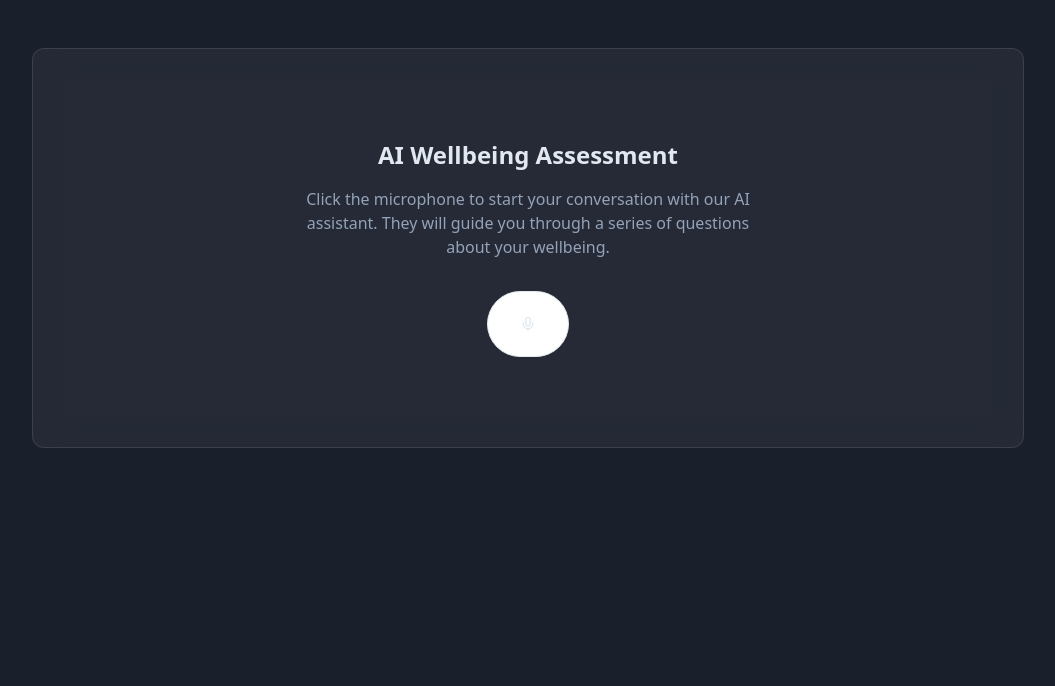
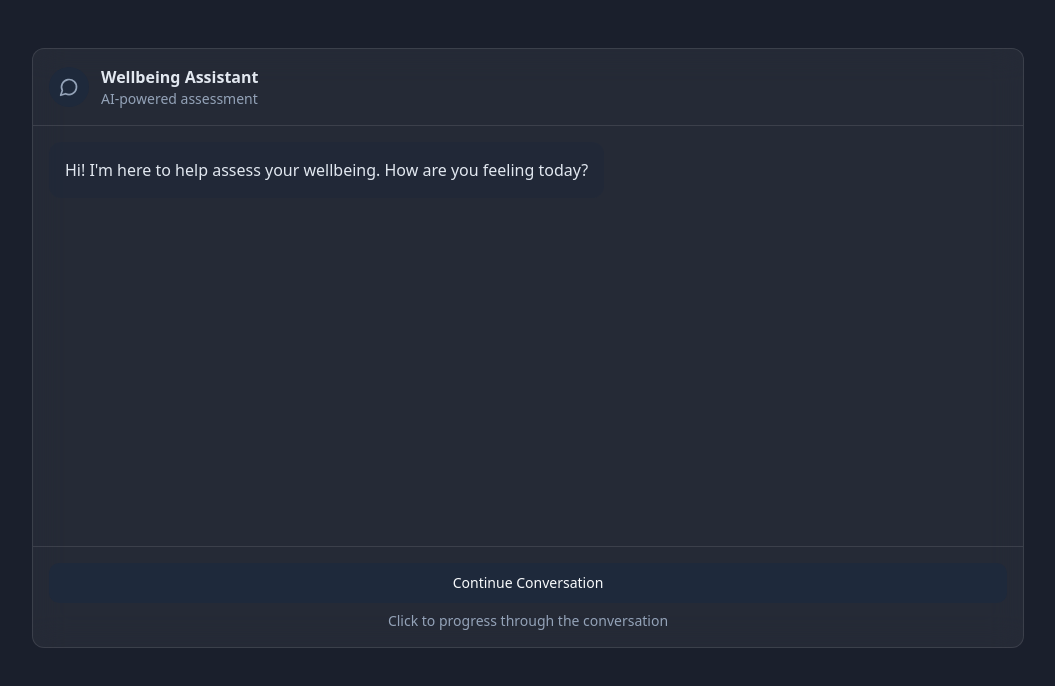
Before and after one commit to juliusthimm/jessi, a React (Vite) app: page / in a window 1280 px wide. Both pictures are taken after a click on the button "Start Assessment". Shown: the top 686 px of the page, without its empty margins (112-1167 px from the left). Built offline with nearby package versions, Linux system fonts and the light colour scheme.

Commit message:
Update AI assessment UI
Refactor the AI assessment page to display an active conversation mode instead of a recording UI.  This will represent the two-way conversation flow more accurately.

```diff
--- a/src/components/ChatInterface.tsx
+++ b/src/components/ChatInterface.tsx
@@ -1,45 +1,112 @@
 
-import { useState } from "react";
-import { Mic, StopCircle } from "lucide-react";
+import { useState, useEffect } from "react";
+import { MessageCircle } from "lucide-react";
 import { Button } from "@/components/ui/button";
 
+type Message = {
+  id: number;
+  text: string;
+  isAi: boolean;
+};
+
 export const ChatInterface = ({ onComplete }: { onComplete: () => void }) => {
-  const [isRecording, setIsRecording] = useState(false);
+  const [messages, setMessages] = useState<Message[]>([]);
+  const [currentStep, setCurrentStep] = useState(0);
 
-  const toggleRecording = () => {
-    setIsRecording(!isRecording);
-    if (isRecording) {
-      // Simulate assessment completion
-      setTimeout(onComplete, 1000);
+  // Simulated conversation flow
+  const conversationSteps = [
+    "Hi! I'm here to help assess your wellbeing. How are you feeling today?",
+    "Let's talk about your work conditions. Is your current workload manageable?",
+    "How would you describe the atmosphere at your workplace?",
+    "That's helpful to know. Now, regarding your motivation - do you find your work challenging enough?",
+    "Thank you for sharing. Based on our conversation, I'll now prepare your wellbeing report."
+  ];
+
+  useEffect(() => {
+    // Add initial AI message
+    if (messages.length === 0) {
+      setTimeout(() => {
+        setMessages([
+          { id: 1, text: conversationSteps[0], isAi: true }
+        ]);
+      }, 1000);
+    }
+  }, []);
+
+  const simulateResponse = () => {
+    const nextStep = currentStep + 1;
+    if (nextStep < conversationSteps.length) {
+      setCurrentStep(nextStep);
+      setMessages(prev => [
+        ...prev,
+        // Simulate user response
+        {
+          id: prev.length + 1,
+          text: "...", // In a real app, this would be actual user input
+          isAi: false
+        },
+        // AI response
+        {
+          id: prev.length + 2,
+          text: conversationSteps[nextStep],
+          isAi: true
+        }
+      ]);
+    } else {
+      // End the conversation
+      setTimeout(onComplete, 1500);
     }
   };
 
   return (
-    <div className="flex flex-col items-center justify-center min-h-[400px] p-8 rounded-xl bg-white/5 backdrop-blur-lg border border-white/10">
-      <div className="text-center mb-8">
-        <h2 className="text-2xl font-semibold mb-4">AI Wellbeing Assessment</h2>
-        <p className="text-pulse-300 max-w-md">
-          Click the microphone to start your conversation with our AI assistant.
-          They will guide you through a series of questions about your wellbeing.
+    <div className="flex flex-col h-[600px] rounded-xl bg-white/5 backdrop-blur-lg border border-white/10">
+      {/* Chat header */}
+      <div className="p-4 border-b border-white/10">
+        <div className="flex items-center gap-3">
+          <div className="h-10 w-10 rounded-full bg-pulse-700 flex items-center justify-center">
+            <MessageCircle className="h-5 w-5 text-pulse-300" />
+          </div>
+          <div>
+            <h3 className="font-semibold">Wellbeing Assistant</h3>
+            <p className="text-sm text-pulse-300">AI-powered assessment</p>
+          </div>
+        </div>
+      </div>
+
+      {/* Chat messages */}
+      <div className="flex-1 overflow-y-auto p-4 space-y-4">
+        {messages.map((message) => (
+          <div
+            key={message.id}
+            className={`flex ${message.isAi ? "justify-start" : "justify-end"}`}
+          >
+            <div
+              className={`max-w-[80%] rounded-xl p-4 ${
+                message.isAi
+                  ? "bg-pulse-700/50 text-pulse-100"
+                  : "bg-pulse-600 text-pulse-100"
+              }`}
+            >
+              <p>{message.text}</p>
+            </div>
+          </div>
+        ))}
+      </div>
+
+      {/* Chat input */}
+      <div className="p-4 border-t border-white/10">
+        <div className="flex gap-2">
+          <Button
+            className="w-full bg-pulse-700 hover:bg-pulse-600"
+            onClick={simulateResponse}
+          >
+            Continue Conversation
+          </Button>
+        </div>
+        <p className="text-sm text-pulse-300 mt-2 text-center">
+          Click to progress through the conversation
         </p>
       </div>
-      <Button
-        variant="outline"
-        size="lg"
-        className={`rounded-full p-8 transition-all duration-300 ${
-          isRecording ? "bg-red-500/20 hover:bg-red-500/30" : "hover:bg-pulse-700"
-        }`}
-        onClick={toggleRecording}
-      >
-        {isRecording ? (
-          <StopCircle className="h-8 w-8 text-red-500" />
-        ) : (
-          <Mic className="h-8 w-8" />
-        )}
-      </Button>
-      {isRecording && (
-        <p className="mt-4 text-red-400 animate-pulse">Recording...</p>
-      )}
     </div>
   );
 };
```
